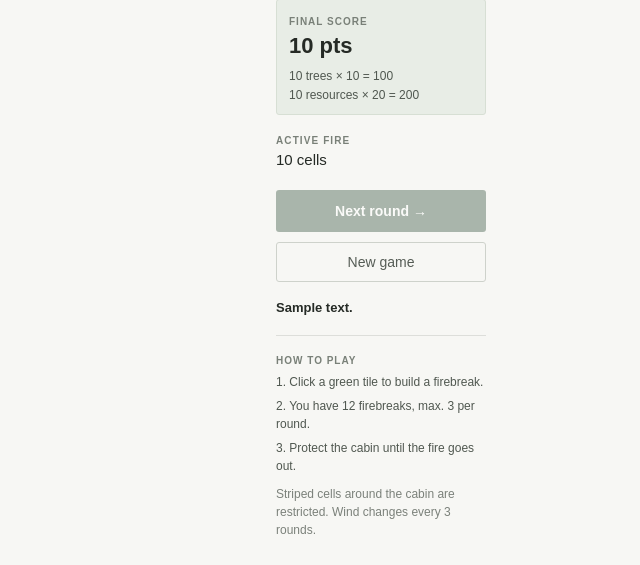
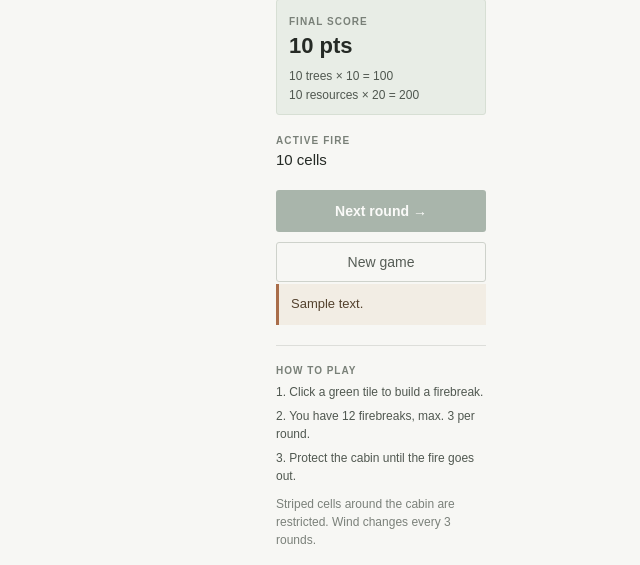
Before and after one commit to ramonwaelti/wildfire-simulator, a Python web app: template templates/index.html in a window 1280 px wide. Shown: the part 451-1016 px from the top of the page, without its empty margins (640-1280 px from the left). Run offline with Jinja, Linux system fonts and the light colour scheme; the template is opened without the code that fills it: most values are stand-ins (such as "Sample title", 1, 10 or a date in 2020).

Commit message:
Update style.css

```diff
--- a/static/style.css
+++ b/static/style.css
@@ -12,3 +12,23 @@
 .result strong{display:block;font-size:22px;margin:5px 0 10px}
 .result p{font-size:12px;color:#505850;margin-top:5px}
 .result .record{display:block;margin-top:8px}
+
+/* Feedback messages */
+.message {
+    padding: 11px 12px;
+    margin: 0 0 18px;
+    border-left: 3px solid #a96d4a;
+    background: #f2ede4;
+    color: #53412d;
+    font-weight: 500;
+    line-height: 1.45;
+}
+
+/* Protected cells remain clickable */
+.tile.tree.restricted {
+    cursor: pointer;
+}
+
+.tile.tree.restricted:hover:not(:disabled) {
+    outline: 2px solid #796344;
+}
```
